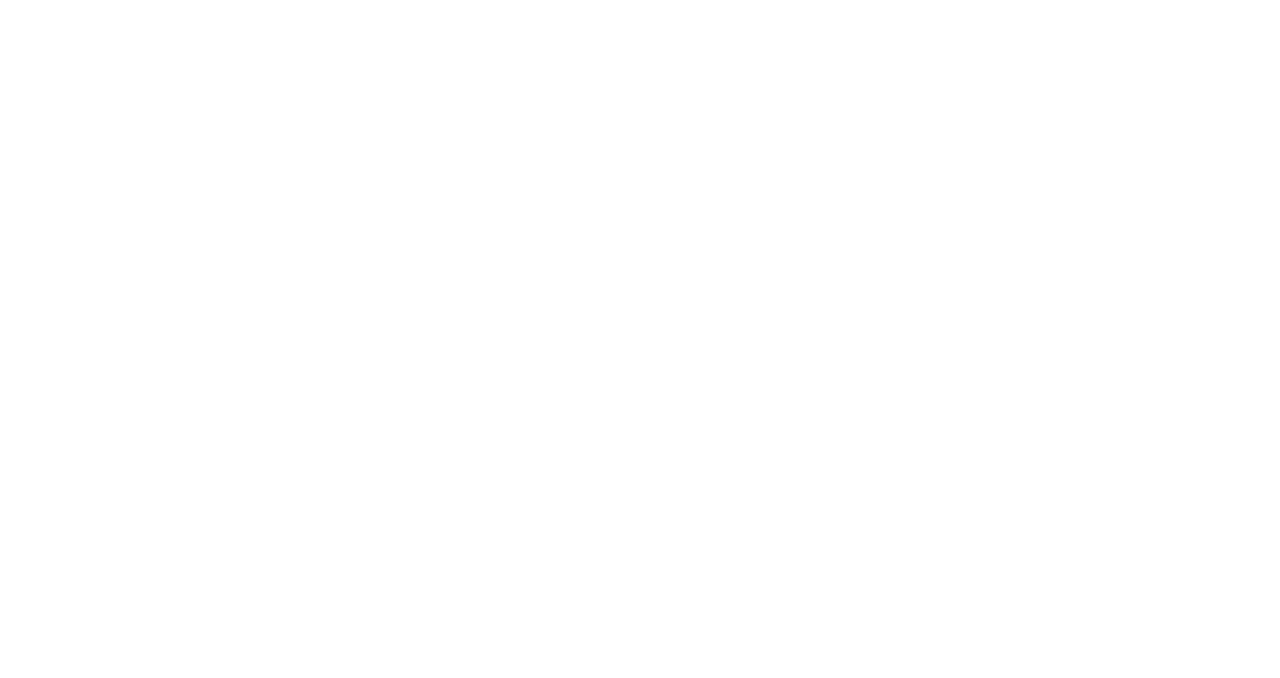
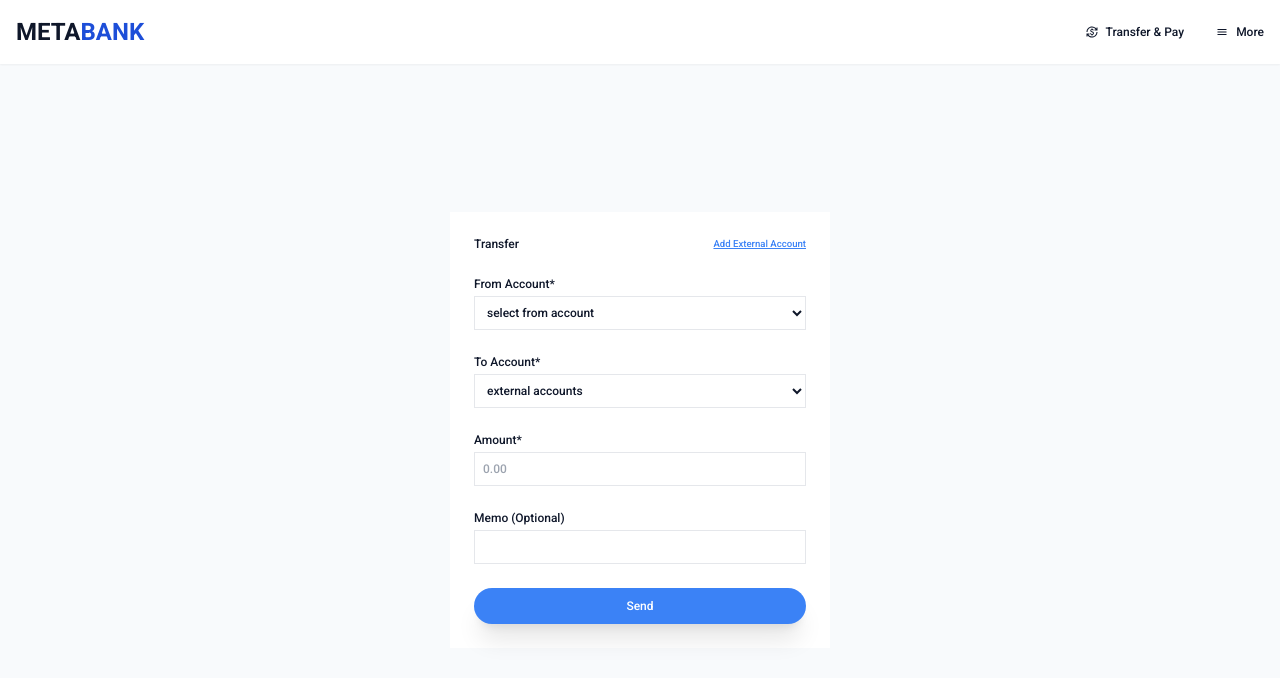
Before and after one commit to vulpes231/mtv2, a React (Vite) app: page /transfer in a window 1280 px wide. Before the commit this address had no page. Shown: the top 678 px of the page. Built offline with nearby package versions, Linux system fonts and the light colour scheme.

Commit message:
transfer

```diff
--- a/src/App.jsx
+++ b/src/App.jsx
@@ -1,7 +1,7 @@
 import React, { useEffect, useState } from "react";
 import { Landing, Navbar } from "./components";
 import { Route, Routes } from "react-router-dom";
-import { Dashboard, Detail, Enroll } from "./pages";
+import { Dashboard, Detail, Enroll, Transfer } from "./pages";
 
 const App = () => {
   const [lightMode, setLightMode] = useState(false);
@@ -21,6 +21,7 @@
         <Route path="/signup" element={<Enroll />} />
         <Route path="/dashboard" element={<Dashboard />} />
         <Route path="/account" element={<Detail />} />
+        <Route path="/transfer" element={<Transfer />} />
       </Routes>
     </div>
   );
--- a/src/components/Account.jsx
+++ b/src/components/Account.jsx
@@ -64,7 +64,7 @@
     <div className="bg-slate-50 ">
       <div className="grid md:grid-cols-3 custom-height">
         <div className="lg:col-span-2 p-6 flex flex-col gap-4">
-          <h3 className="text-md md:text-lg capitalize">account summary</h3>
+          <h3 className="text-lg md:text-xl capitalize">account summary</h3>
           <div className="grid gap-4 md:grid-cols-2">
             {account?.accounts?.map((acct, index) => {
               return (
--- a/src/components/Authnav.jsx
+++ b/src/components/Authnav.jsx
@@ -8,6 +8,7 @@
     id: 1,
     name: "transfer & pay",
     icon: <MdCurrencyExchange />,
+    path: "/transfer",
   },
   {
     id: 2,
@@ -34,7 +35,7 @@
       <nav className="bg-white shadow-sm w-full flex justify-between items-center p-4">
         <h1
           onClick={goToDash}
-          className="capitalize font-bold text-xl lg:text-2xl cursor-pointer"
+          className="uppercase font-bold text-xl lg:text-2xl cursor-pointer"
         >
           meta<span className="text-blue-700">bank</span>
         </h1>
@@ -44,6 +45,7 @@
               <Link
                 className="flex items-center gap-2 capitalize"
                 key={link.id}
+                to={link.path}
               >
                 <span>{link.icon}</span>
                 <span>{link.name}</span>
--- a/src/components/Recentactivity.jsx
+++ b/src/components/Recentactivity.jsx
@@ -29,7 +29,7 @@
   return (
     <div className="flex flex-col gap-4">
       <div className="flex justify-between items-center px-3">
-        <h3 className="text-md md:text-lg capitalize">Recent Activities</h3>
+        <h3 className="text-lg md:text-xl capitalize">Recent Activities</h3>
         <Link to={"/account"} className="underline cursor-pointer">
           See all
         </Link>
--- /dev/null
+++ b/src/components/Transferform.jsx
@@ -0,0 +1,146 @@
+import React, { useEffect, useState } from "react";
+import { getAccessToken } from "../constants";
+import { useDispatch, useSelector } from "react-redux";
+import { getUserAccounts } from "../features/accountSlice";
+
+const Formdiv = ({ children }) => {
+  return <div className="flex flex-col gap-1">{children}</div>;
+};
+
+const Input = ({ type, value, handleChange, name, placeHolder }) => {
+  return (
+    <input
+      type={type}
+      value={value}
+      onChange={handleChange}
+      name={name}
+      placeholder={placeHolder}
+      className="w-full p-2 border outline-none focus:border-slate-500"
+    />
+  );
+};
+
+const Select = ({ value, handleChange, name, children }) => {
+  return (
+    <select
+      value={value}
+      onChange={handleChange}
+      name={name}
+      className="w-full p-2 border outline-none focus:border-slate-500 bg-transparent"
+    >
+      {children}
+    </select>
+  );
+};
+
+const initialState = {
+  fromAccount: "",
+  toAccount: "",
+  amount: "",
+  description: "",
+};
+
+const Transferform = () => {
+  const [form, setForm] = useState(initialState);
+  const dispatch = useDispatch();
+  const accessToken = getAccessToken();
+
+  const { userAccounts } = useSelector((state) => state.account);
+
+  const listFromAccounts = userAccounts?.accounts?.map((acct) => {
+    return (
+      <option
+        key={acct._id}
+        value={acct.accountNo}
+      >{`${acct.accountType}`}</option>
+    );
+  });
+
+  const handleChange = (e) => {
+    const { name, value } = e.target;
+    setForm((prev) => ({
+      ...prev,
+      [name]: value,
+    }));
+  };
+
+  const handleSubmit = (e) => {
+    e.preventDefault();
+    console.log(form);
+    resetInput();
+  };
+
+  const resetInput = () => {
+    setForm(initialState);
+  };
+
+  useEffect(() => {
+    if (accessToken) {
+      dispatch(getUserAccounts());
+    }
+  }, [accessToken, dispatch]);
+
+  return (
+    <div className="flex items-center justify-center w-full h-full">
+      <form
+        action=""
+        className="flex flex-col gap-6 bg-white p-6 capitalize w-full md:w-[380px] md:mx-auto"
+      >
+        <div className="flex justify-between">
+          <h3>Transfer</h3>
+          <small className="underline text-blue-500">
+            add external account
+          </small>
+        </div>
+        <Formdiv>
+          <label htmlFor="">from account*</label>
+          <Select
+            name={"fromAccount"}
+            value={form.fromAccount}
+            handleChange={handleChange}
+          >
+            <option value="">select from account</option>
+            {listFromAccounts}
+          </Select>
+        </Formdiv>
+        <Formdiv>
+          <label htmlFor="">to account*</label>
+          <Select
+            name={"toAccount"}
+            value={form.toAccount}
+            handleChange={handleChange}
+          >
+            <option value="">external accounts</option>
+          </Select>
+        </Formdiv>
+        <Formdiv>
+          <label htmlFor="">amount*</label>
+          <Input
+            type={"text"}
+            name={"amount"}
+            value={form.amount}
+            handleChange={handleChange}
+            placeHolder={"0.00"}
+          />
+        </Formdiv>
+        <Formdiv>
+          <label htmlFor="">memo (optional)</label>
+          <Input
+            type={"text"}
+            name={"description"}
+            value={form.description}
+            handleChange={handleChange}
+          />
+        </Formdiv>
+        <button
+          onClick={handleSubmit}
+          className="bg-blue-500 p-2.5 capitalize border-none rounded-3xl text-white shadow-xl"
+        >
+          send
+        </button>
+      </form>
+    </div>
+  );
+};
+
+export default Transferform;
--- a/src/pages/Transfer.jsx
+++ b/src/pages/Transfer.jsx
@@ -1,7 +1,14 @@
 import React from "react";
+import { Authnav } from "../components";
+import Transferform from "../components/Transferform";
 
 const Transfer = () => {
-  return <div>Transfer</div>;
+  return (
+    <div className="bg-slate-50 custom-height">
+      <Authnav />
+      <Transferform />
+    </div>
+  );
 };
 
 export default Transfer;
--- a/src/pages/index.jsx
+++ b/src/pages/index.jsx
@@ -1,5 +1,6 @@
 import Dashboard from "./Dashboard";
 import Detail from "./Detail";
 import Enroll from "./Enroll";
+import Transfer from "./Transfer";
 
-export { Enroll, Dashboard, Detail };
+export { Enroll, Dashboard, Detail, Transfer };
```
